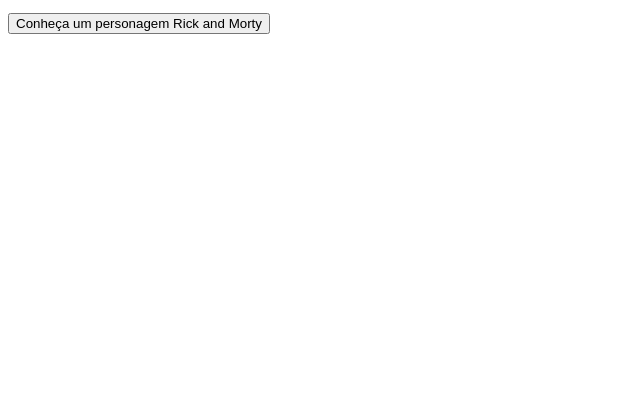
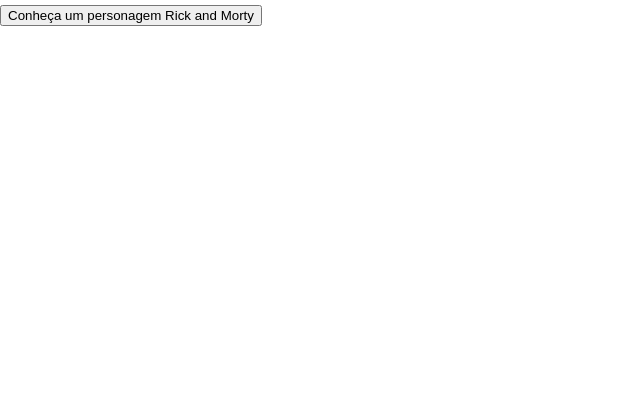
Before and after one commit to williamsza/minicurso, a plain HTML site: page index.html in a window 1280 px wide. Shown: the part 385-800 px from the top of the page, without its empty margins (0-640 px from the left). Drawn offline with Linux system fonts and the light colour scheme.

Commit message:
Implementar estilo para o corpo da pagina

```diff
--- a/Style.css
+++ b/Style.css
@@ -1 +1,14 @@
-body {}
+body {
+background-image: linear-gradient(
+
+180deg,
+#6495ed 5%,
+#00ffff 20%,
+#008b8b 60%,
+#00ced1 95%,
+);
+margin: 0;
+min-height: 100vh;
+width: 100%;
+
+}
```
